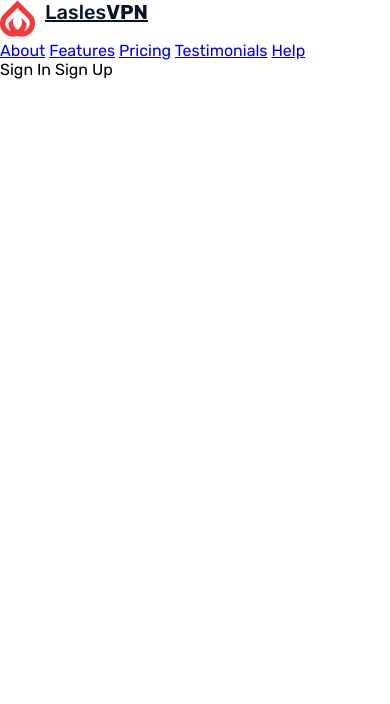
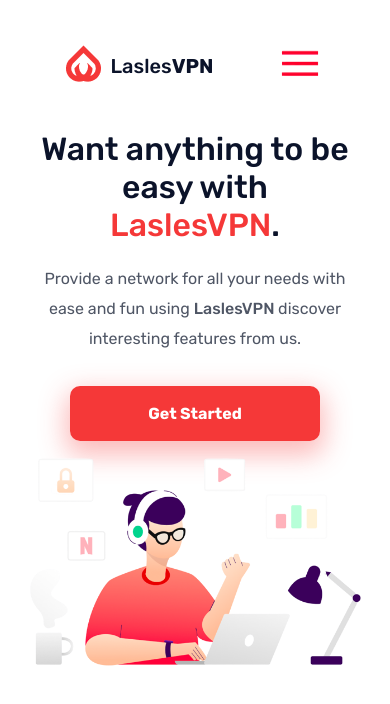
Before and after one commit to Hellmore/lasles-vpn, a plain HTML site: page index.html in a window 390 px wide. Drawn offline with Linux system fonts and the light colour scheme.

Commit message:
feat: creation of section hero

```diff
--- a/index.html
+++ b/index.html
@@ -6,6 +6,7 @@
     <meta name="viewport" content="width=device-width, initial-scale=1.0">
     <title>Lasles VPN</title>
     <link rel="stylesheet" href="./styles/style.css">
+    <link rel="stylesheet" href="./styles/mobile.css">
     <link rel="preconnect" href="https://fonts.googleapis.com">
     <link rel="preconnect" href="https://fonts.gstatic.com" crossorigin>
     <link rel="stylesheet" href="https://fonts.googleapis.com/css2?family=Rubik:wght@400;500;700&display=swap">
@@ -13,11 +14,13 @@
 </head>
 
 <body>
-    <div class="menu">
+    <section class="menu">
+        <div class="menu__content">
             <div class="menu__logo">
-            <a href="./index.html" class="menu__logo-img"><img src="./images/menu__logo.png"></a>
+                <a href="./index.html" class="menu__logo-img"><img src="./images/menu__logo.png" alt="logo of Lasles VPN"></a>
                 <a href="./index.html" class="menu__logo-text">Lasles<span class="menu__logo-text-detail">VPN</span></a>
             </div>
+
             <div class="menu__nav">
                 <a href="#" class="menu__nav-item">About</a>
                 <a href="#" class="menu__nav-item">Features</a>
@@ -26,10 +29,29 @@
                 <a href="#" class="menu__nav-item">Help</a>
             </div>
             <div class="menu__buttons">
-            <a class="menu__button-signin">Sign In</a>
-            <a class="menu__button-signup">Sign Up</a>
+                <a href="#" class="menu__button-signin">Sign In</a>
+                <a href="#" class="menu__button-signup">Sign Up</a>
             </div>
         </div>
+        <div class="menu__mobile-nav">
+            <img class="menu__mobile-nav-img" src="./images/menu__mobile-nav.png" alt="navegation">
+        </div>
+    </section>
+
+    <section class="hero">
+        <div class="hero__content">
+            <div class="hero__text">
+                <p class="hero__title">Want anything to be easy with <span class="hero__title-detail">LaslesVPN</span>.</p>
+                <p class="hero__subtitle">Provide a network for all your needs with ease and fun using
+                    <span class="hero__subtitle-detail"> LaslesVPN </span>discover interesting features from us.</p>
+                <a class="hero__button" href="#">Get Started</a>
+            </div>
+            <div class="hero__imgs">
+                <img class="hero__img" src="./images/hero__img.png">
+            </div>
+
+        </div>
+    </section>
 
 </body>
 </html>
--- /dev/null
+++ b/styles/mobile.css
@@ -0,0 +1,65 @@
+@media only screen and (max-width:900px) {
+
+   /* MENU */
+
+    .menu {
+        display: flex;
+        justify-content: space-between;
+        align-items: center;
+    }
+
+    .menu__content {
+        width: 20%;
+        max-width: 900px;
+        display: flex;
+        flex-wrap: wrap;
+        justify-content: space-between;
+    }
+
+    .menu__logo {
+        flex-wrap: nowrap;
+    }
+
+    .menu__nav , .menu__buttons {
+        display: none;
+    }
+
+    .menu__mobile-nav-img {
+        height: 35px;
+        width: 50px;
+        visibility: visible;
+    }
+
+    /* HERO */
+
+    .hero {
+        top: 130px;
+    }
+
+    .hero__content {
+        flex-direction: column;
+    }
+
+    .hero__text {
+        flex-direction: column;
+        width: 90%;
+        text-align: center;
+        margin-bottom: 20px;
+    }
+
+    .hero__title {
+        font-size: 32px;
+    }
+
+    .hero__subtitle {
+        font-size: 16px;
+    }
+
+    .hero__imgs {
+        width: 100%;
+    }
+
+    .hero__img {
+        margin-top: 10px;
+    }
+}
--- a/styles/style.css
+++ b/styles/style.css
@@ -3,20 +3,35 @@
     padding: 0;
     box-sizing: border-box;
     font-family: 'Rubik', sans-serif;
+    text-decoration: none;
+    margin: 0 auto;
 }
 
+/* MENU */
+
 .menu {
+    width: 100%;
+    position: fixed;
+    top: 0;
+    z-index: 10;
+}
+
+.menu__content {
     width: 90%;
     max-width: 1140px;
     display: flex;
     flex-wrap: wrap;
     justify-content: space-between;
+    margin: 45px auto;
+    align-items: center;
 }
 
 .menu__logo {
     display: flex;
-    flex-wrap: wrap;
     justify-content: space-between;
+    align-items: center;
+    margin-right: 30px;
+
 }
 
 .menu__logo-img {
@@ -33,3 +48,93 @@
 .menu__logo-text-detail {
     font-weight: 700;
 }
+
+.menu__mobile-nav {
+    visibility: hidden;
+}
+
+.menu__nav-item {
+    font-size: 16px;
+    font-weight: 400;
+    color: #4F5665;
+    margin-right: 40px;
+}
+
+.menu__button-signin {
+    font-size: 16px;
+    font-weight: 500;
+    color: #0B132A;
+    margin-right: 30px;
+}
+
+.menu__button-signup {
+    font-size: 16px;
+    font-weight: 500;
+    color: #F53855;
+    padding: 13px 45px;
+    border: 1px solid #F53855;
+    border-radius: 50px;
+}
+
+/* HERO */
+
+.hero {
+    position: relative;
+    top: 180px;
+    width: 100%;
+}
+
+.hero__content {
+    margin: 0 auto;
+    align-items: center;
+    width: 90%;
+    max-width: 1140px;
+    display: flex;
+    flex-wrap: wrap;
+    justify-content: space-between;
+}
+
+.hero__text {
+    width: 50%;
+}
+
+.hero__title {
+    font-size: 50px;
+    font-weight: 500;
+    color: #0B132A;
+}
+
+.hero__title-detail {
+    color: #F53838;
+}
+
+.hero__subtitle {
+    font-size: 16px;
+    font-weight: 400;
+    color: #4F5665;
+    line-height: 30px;
+    margin: 20px 0 50px;
+}
+
+.hero__subtitle-detail {
+    font-weight: 500;
+}
+
+.hero__button {
+    font-size: 16px;
+    font-weight: 700;
+    color: #fff;
+    background-color: #F53838;
+    padding: 18px 78px;
+    border-radius: 10px;
+    text-decoration: none;
+    box-shadow: 0 10px 27px 4px #F5383859;
+}
+
+.hero__imgs {
+    width: 50%;
+}
+
+.hero__img {
+    width: 100%;
+}
```
Also changed, not shown: images/hero__img.png (added), images/menu__mobile-nav.png (added). Lines whose indentation alone changed are shown as unchanged.
